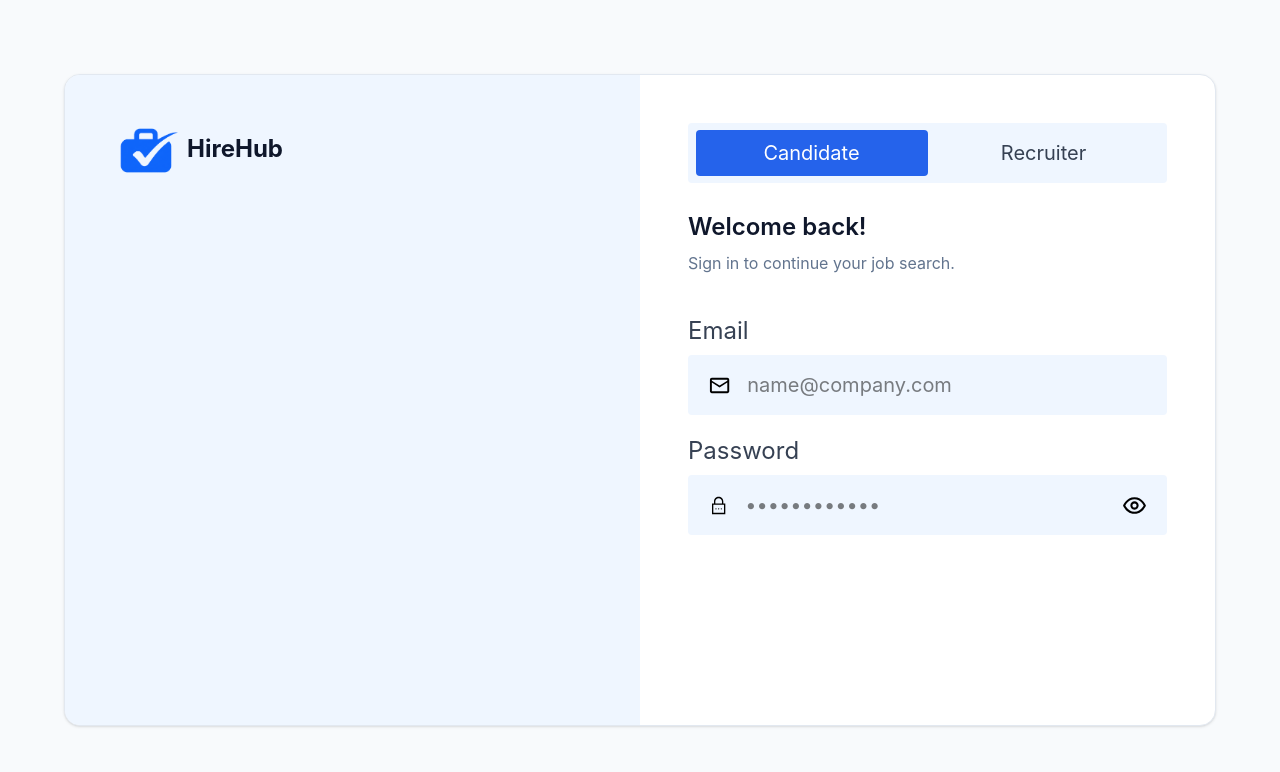
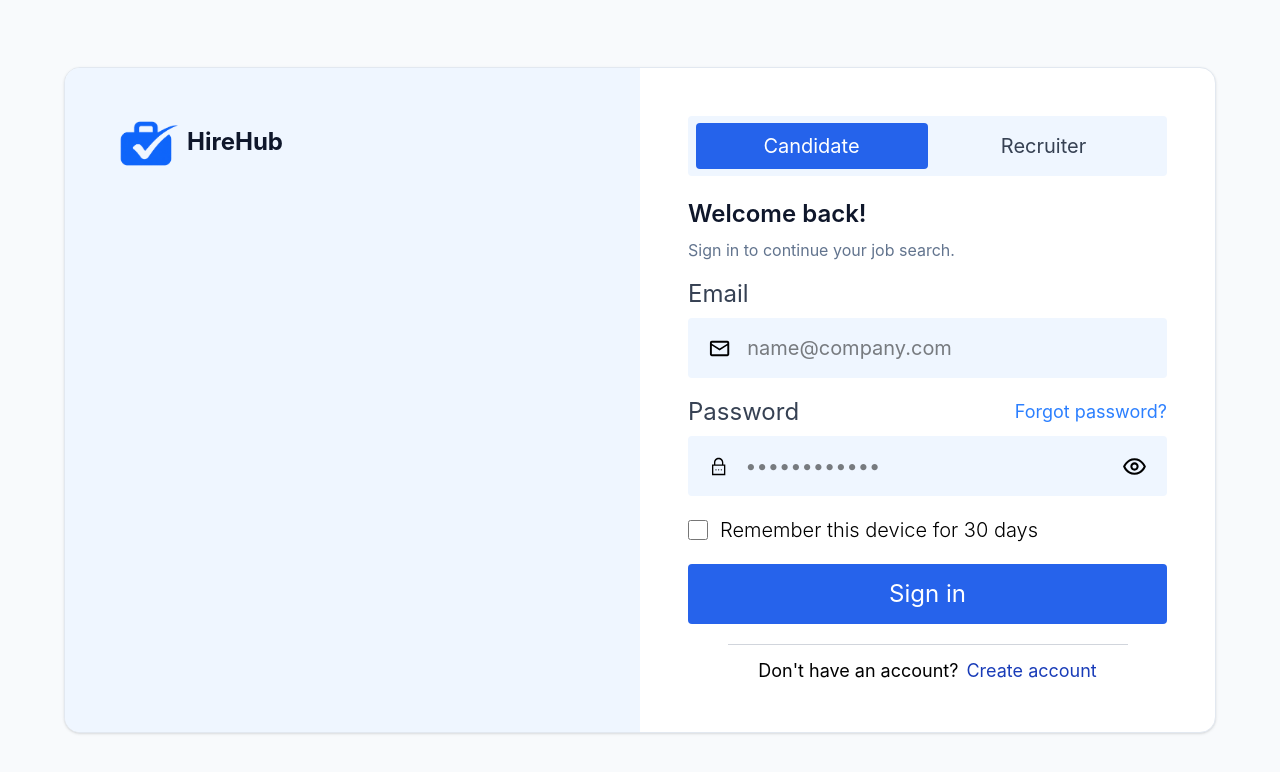
Before and after one commit to RohitSingh403/HireHub, a React app in the folder frontend/: page /login in a window 1280 px wide. Shown: the top 772 px of the page. Built offline with nearby package versions, Linux system fonts and the light colour scheme; the HTML template or start-up script is replaced by a standard one.

Commit message:
feat(login): add react hook form to get expected payload

```diff
--- a/frontend/src/features/auth/pages/Login.jsx
+++ b/frontend/src/features/auth/pages/Login.jsx
@@ -1,10 +1,26 @@
 import { useState } from "react";
+import { useForm } from "react-hook-form";
 import AuthLayout from "../components/AuthLayout";
 import RoleSelector from "../components/RoleSelector";
 
 function Login() {
   const [selectedRole, setSelectedRole] = useState("candidate");
-  const [showPassword, setShowPassword] = useState(false)
+  const [showPassword, setShowPassword] = useState(false);
+  const [rememberMe, setRememberMe] = useState(false);
+
+  const { register, handleSubmit } = useForm();
+
+  function onSubmit(data) {
+    console.log(data);
+    const loginData = {
+      ...data,
+      role: selectedRole,
+      rememberMe: rememberMe,
+    };
+    console.log(loginData);
+
+    console.log("Form Submitted");
+  }
   return (
     <AuthLayout>
       <RoleSelector
@@ -12,14 +28,16 @@ function Login() {
         setSelectedRole={setSelectedRole}
       />
 
-      <h2 className=" text-2xl font-semibold text-slate-900 mt-7">Welcome back!</h2>
+      <h2 className=" text-2xl font-semibold text-slate-900 mt-5.5">
+        Welcome back!
+      </h2>
 
       <p className="mt-2 text-slate-500">
         Sign in to continue your job search.
       </p>
 
       <div>
-        <form className="flex flex-col pt-10">
+        <form onSubmit={handleSubmit(onSubmit)} className="flex flex-col pt-4">
           <label className="text-2xl text-gray-700 mb-2" htmlFor="email">
             Email
           </label>
@@ -37,31 +55,87 @@ function Login() {
             </svg>
             <input
               className="w-full p-2 text-xl"
+              {...register("email")}
               id="email"
               type="email"
               placeholder="name@company.com"
             />
           </div>
-          <label className="text-2xl text-gray-700 mb-2 mt-5" htmlFor="password">
-            Password
-          </label>
+          <div className=" flex justify-between mb-2 mt-4.5">
+            <label className="text-2xl text-gray-700 " htmlFor="password">
+              Password
+            </label>
+            <button type="button" className="cursor-pointer text-lg">
+              <span className="text-blue-500">Forgot password?</span>
+            </button>
+          </div>
 
           <div className="w-full bg-blue-50 p-5 h-15 rounded-sm flex justify-center items-center gap-2">
-         <svg xmlns="http://www.w3.org/2000/svg" x="0px" y="0px" width="25" height="25" viewBox="0 0 32 32">
-<path d="M 16 3 C 12.144531 3 9 6.144531 9 10 L 9 13 L 6 13 L 6 29 L 26 29 L 26 13 L 23 13 L 23 10 C 23 6.144531 19.855469 3 16 3 Z M 16 5 C 18.773438 5 21 7.226563 21 10 L 21 13 L 11 13 L 11 10 C 11 7.226563 13.226563 5 16 5 Z M 8 15 L 24 15 L 24 27 L 8 27 Z M 12 20 C 11.449219 20 11 20.449219 11 21 C 11 21.550781 11.449219 22 12 22 C 12.550781 22 13 21.550781 13 21 C 13 20.449219 12.550781 20 12 20 Z M 16 20 C 15.449219 20 15 20.449219 15 21 C 15 21.550781 15.449219 22 16 22 C 16.550781 22 17 21.550781 17 21 C 17 20.449219 16.550781 20 16 20 Z M 20 20 C 19.449219 20 19 20.449219 19 21 C 19 21.550781 19.449219 22 20 22 C 20.550781 22 21 21.550781 21 21 C 21 20.449219 20.550781 20 20 20 Z"></path>
-</svg>
+            <svg
+              xmlns="http://www.w3.org/2000/svg"
+              x="0px"
+              y="0px"
+              width="25"
+              height="25"
+              viewBox="0 0 32 32"
+            >
+              <path d="M 16 3 C 12.144531 3 9 6.144531 9 10 L 9 13 L 6 13 L 6 29 L 26 29 L 26 13 L 23 13 L 23 10 C 23 6.144531 19.855469 3 16 3 Z M 16 5 C 18.773438 5 21 7.226563 21 10 L 21 13 L 11 13 L 11 10 C 11 7.226563 13.226563 5 16 5 Z M 8 15 L 24 15 L 24 27 L 8 27 Z M 12 20 C 11.449219 20 11 20.449219 11 21 C 11 21.550781 11.449219 22 12 22 C 12.550781 22 13 21.550781 13 21 C 13 20.449219 12.550781 20 12 20 Z M 16 20 C 15.449219 20 15 20.449219 15 21 C 15 21.550781 15.449219 22 16 22 C 16.550781 22 17 21.550781 17 21 C 17 20.449219 16.550781 20 16 20 Z M 20 20 C 19.449219 20 19 20.449219 19 21 C 19 21.550781 19.449219 22 20 22 C 20.550781 22 21 21.550781 21 21 C 21 20.449219 20.550781 20 20 20 Z"></path>
+            </svg>
             <input
               className="w-full p-2 text-xl"
+              {...register("password")}
               id="password"
               type={showPassword ? "text" : "password"}
               placeholder="••••••••••••"
             />
 
-            <button type="button" onClick={()=> setShowPassword(!showPassword)}><svg className="cursor-pointer" xmlns="http://www.w3.org/2000/svg" x="0px" y="0px" width="25" height="25" viewBox="0 0 24 24">
-<path d="M 12 4 C 4 4 1 12 1 12 C 1 12 4 20 12 20 C 20 20 23 12 23 12 C 23 12 20 4 12 4 z M 12 6 C 17.3 6 19.900781 10.3 20.800781 12 C 19.900781 13.7 17.3 18 12 18 C 6.7 18 4.0992188 13.7 3.1992188 12 C 4.0992188 10.3 6.8 6 12 6 z M 12 8 C 9.8 8 8 9.8 8 12 C 8 14.2 9.8 16 12 16 C 14.2 16 16 14.2 16 12 C 16 9.8 14.2 8 12 8 z M 12 10 C 13.1 10 14 10.9 14 12 C 14 13.1 13.1 14 12 14 C 10.9 14 10 13.1 10 12 C 10 10.9 10.9 10 12 10 z"></path>
-</svg></button>
+            <button
+              type="button"
+              onClick={() => setShowPassword(!showPassword)}
+            >
+              <svg
+                className="cursor-pointer"
+                xmlns="http://www.w3.org/2000/svg"
+                x="0px"
+                y="0px"
+                width="25"
+                height="25"
+                viewBox="0 0 24 24"
+              >
+                <path d="M 12 4 C 4 4 1 12 1 12 C 1 12 4 20 12 20 C 20 20 23 12 23 12 C 23 12 20 4 12 4 z M 12 6 C 17.3 6 19.900781 10.3 20.800781 12 C 19.900781 13.7 17.3 18 12 18 C 6.7 18 4.0992188 13.7 3.1992188 12 C 4.0992188 10.3 6.8 6 12 6 z M 12 8 C 9.8 8 8 9.8 8 12 C 8 14.2 9.8 16 12 16 C 14.2 16 16 14.2 16 12 C 16 9.8 14.2 8 12 8 z M 12 10 C 13.1 10 14 10.9 14 12 C 14 13.1 13.1 14 12 14 C 10.9 14 10 13.1 10 12 C 10 10.9 10.9 10 12 10 z"></path>
+              </svg>
+            </button>
           </div>
+          <div className=" flex items-center mt-5 text-xl ">
+            <input
+              className="w-5 h-5"
+              id="checkbox"
+              type="checkbox"
+              checked={rememberMe}
+              onChange={(e) => setRememberMe(e.target.checked)}
+            />
+            <label className="font-light pl-3" htmlFor="checkbox">
+              Remember this device for 30 days
+            </label>
+          </div>
+
+          <button
+            type="submit"
+            className="text-white text-2xl cursor-pointer w-full bg-[#2663eb] p-5 mt-5 h-15 rounded-sm flex justify-center items-center"
+          >
+            Sign in
+          </button>
         </form>
+        <div className="flex items-center justify-center">
+          <hr className="mt-5  w-[25rem] text-gray-300" />
+        </div>
+
+        <div className="flex justify-center items-center pt-3 text-[18px] gap-2">
+          <p>Don't have an account?</p>
+          <button className="text-blue-800 cursor-pointer">
+            Create account
+          </button>
+        </div>
       </div>
     </AuthLayout>
   );
```
